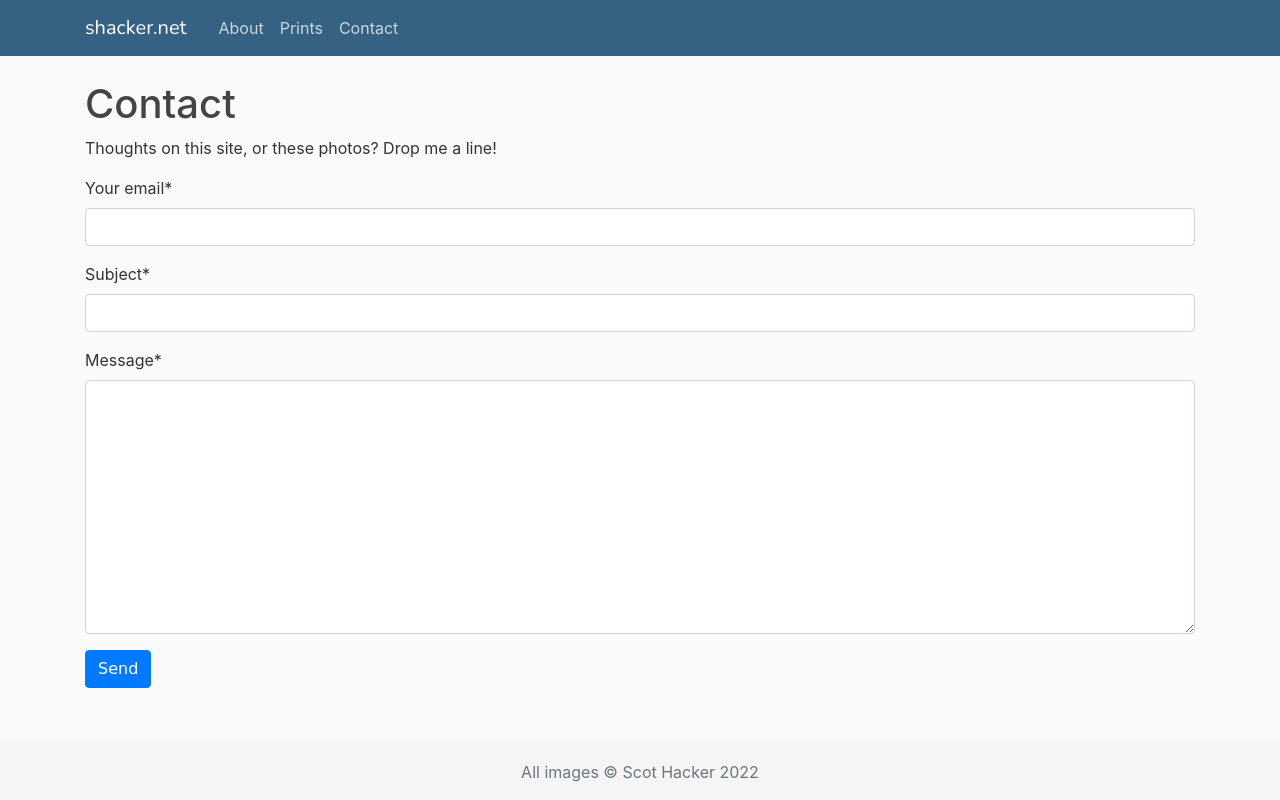
After one commit to shacker/tangelo, a Django app: page /contact/ in a window 1280 px wide. The commit adds this page. Run offline with Django 4.2, Linux system fonts and the light colour scheme; parts of the project's set-up code (start-up, migrations or seed data) failed here and were passed over; some libraries are stand-ins or nearby versions; some web fonts are replaced.

Commit message:
Working contact form

```diff
--- /dev/null
+++ b/gallery/forms.py
@@ -0,0 +1,7 @@
+from django import forms
+
+
+class ContactForm(forms.Form):
+    your_email = forms.EmailField(required=True)
+    subject = forms.CharField(required=True)
+    message = forms.CharField(widget=forms.Textarea, required=True)
--- a/gallery/views.py
+++ b/gallery/views.py
@@ -1,8 +1,12 @@
 from dataclasses import asdict
 from itertools import cycle
 
-from django.shortcuts import get_object_or_404, render
+from django.conf import settings
+from django.core.mail import BadHeaderError, send_mail
+from django.http import HttpResponse
+from django.shortcuts import get_object_or_404, redirect, render
 
+from gallery.forms import ContactForm
 from gallery.models import Album, Image, SimplePage
 from gallery.utils import get_api_image_data, get_prev_next_ids
 
@@ -54,3 +58,24 @@ def simple_page(request, page_slug: str):
     """Just render About template"""
     page = get_object_or_404(SimplePage, slug=page_slug)
     return render(request, "about.html", {"page": page})
+
+
+def contact(request):
+    if request.method == "GET":
+        form = ContactForm()
+    else:
+        form = ContactForm(request.POST)
+        if form.is_valid():
+            subject = form.cleaned_data["subject"]
+            your_email = form.cleaned_data["your_email"]
+            message = form.cleaned_data["message"]
+            try:
+                send_mail(subject, message, your_email, settings.MANAGERS)
+            except BadHeaderError:
+                return HttpResponse("Invalid header found.")
+            return redirect("contact_success")
+    return render(request, "contact.html", {"form": form})
+
+
+def contact_success(request):
+    return render(request, "contact_success.html")
--- a/tangelo/config/settings.py
+++ b/tangelo/config/settings.py
@@ -38,6 +38,7 @@ INSTALLED_APPS = [
     "gallery",
     "markdownify.apps.MarkdownifyConfig",
     "adminsortable2",
+    "crispy_forms",
 ]
 
 MIDDLEWARE = [
@@ -67,6 +68,9 @@ TEMPLATES = [
         },
     },
 ]
+
+# See: http://django-crispy-forms.readthedocs.io/en/latest/install.html#template-packs
+CRISPY_TEMPLATE_PACK = "bootstrap4"
 
 WSGI_APPLICATION = "tangelo.wsgi.application"
 
--- a/tangelo/templates/base.html
+++ b/tangelo/templates/base.html
@@ -34,7 +34,7 @@
             {# TODO: Could automate these into self-building menu... #}
             <a class="nav-item nav-link" href="{% url "page" "about" %}">About</a>
             <a class="nav-item nav-link" href="{% url "page" "prints" %}">Prints</a>
-            <a class="nav-item nav-link" href="{% url "contact_form" %}">Contact</a>
+            <a class="nav-item nav-link" href="{% url "contact" %}">Contact</a>
           </div>
           <!-- Navbar Right Side -->
           <div class="navbar-nav">
--- /dev/null
+++ b/tangelo/templates/contact.html
@@ -0,0 +1,20 @@
+{% extends 'base.html' %}
+{% load crispy_forms_tags %}
+
+{% block title %}{{ block.super }}- Contact{% endblock title %}
+
+{% block content %}
+
+    <h1>Contact</h1>
+
+    <p>Thoughts on this site, or these photos? Drop me a line! </p>
+
+    <form method="post">
+        {% csrf_token %}
+        {{ form|crispy }}
+        <div class="form-actions">
+        <button type="submit" class="btn btn-primary">Send</button>
+        </div>
+    </form>
+
+{% endblock content %}
--- a/tangelo/urls.py
+++ b/tangelo/urls.py
@@ -10,6 +10,8 @@ urlpatterns = [
     path("p/<str:page_slug>", view=views.simple_page, name="page"),
     path("i/<str:album_slug>/<int:flickr_id>", view=views.image, name="image"),
     path("a/<str:slug>", view=views.album, name="album"),
+    path("contact/", view=views.contact, name="contact"),
+    path("contact/success/", view=views.contact_success, name="contact_success"),
     path("", view=views.home, name="home"),
 
 ] + static(settings.MEDIA_URL, document_root=settings.MEDIA_ROOT)
```
Also changed, not shown: tangelo/templates/contact_success.html (added, +9 -0 lines), 1 other file.
